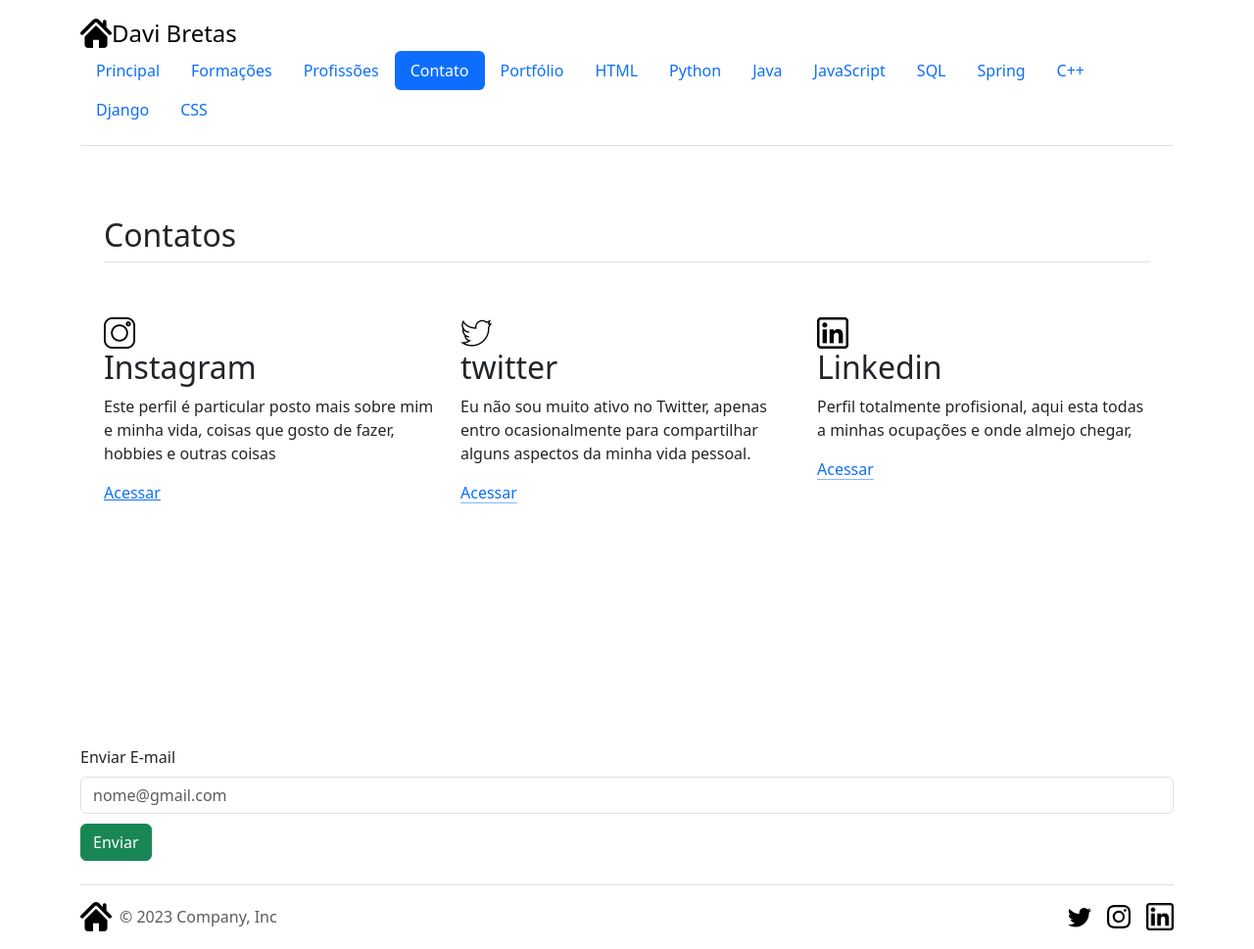
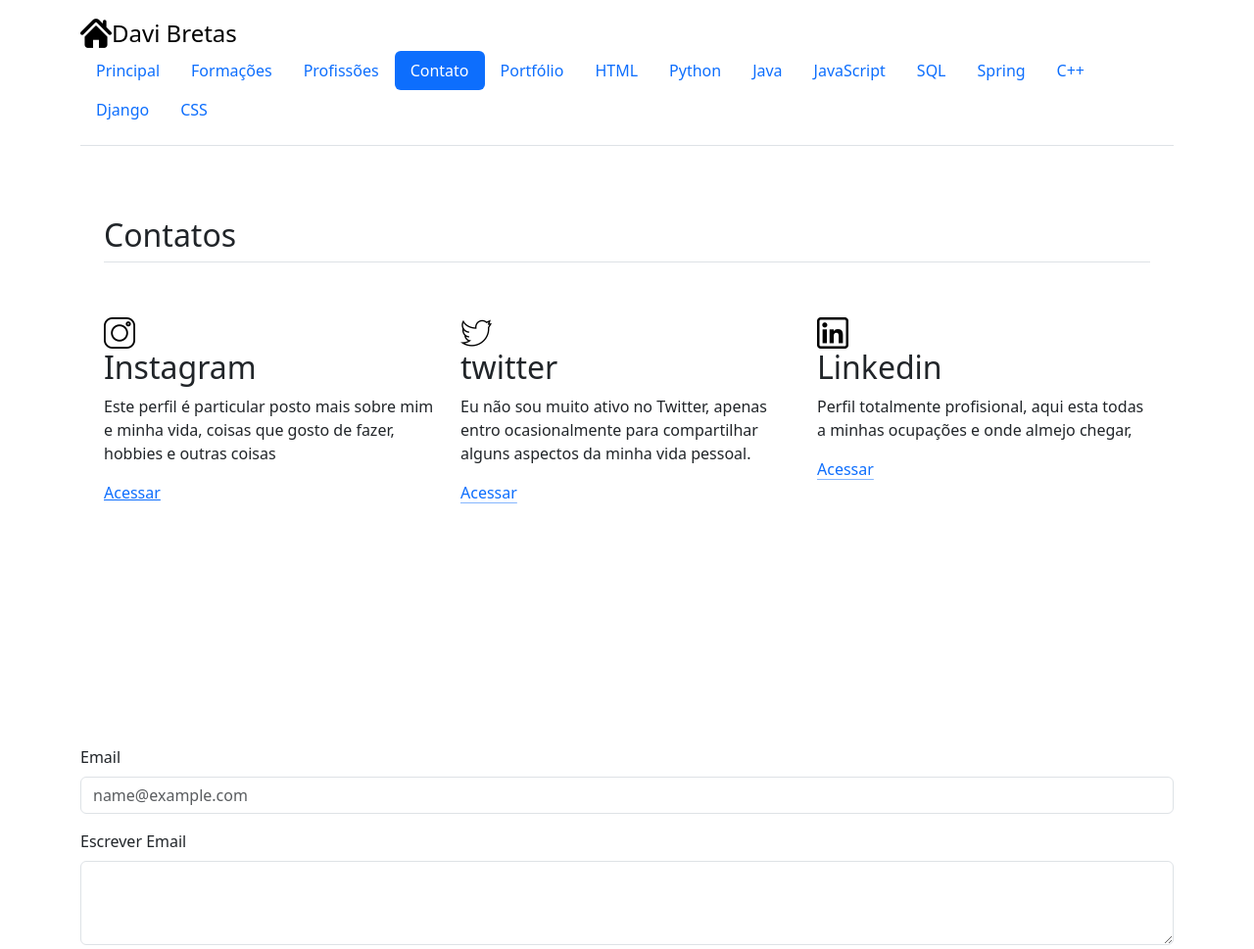
Before and after one commit to DBRETAS/portfolioo, a plain HTML site: page contato.html in a window 1280 px wide. Shown: the top 969 px of the page at 98% size. Drawn offline with nearby package versions, Linux system fonts and the light colour scheme.

Commit message:
melhoria na pag contatos

```diff
--- a/contato.html
+++ b/contato.html
@@ -138,11 +138,14 @@
   <!-- fim features -->
   <div class="container">
     <div class="mb-3">
-      <label for="exampleFormControlInput1" class="form-label">Enviar E-mail</label>
-      <input type="email" class="form-control" id="exampleFormControlInput1" placeholder="nome@gmail.com">
-      <button style="margin-top: 10px;" type="button" class="btn btn-success">Enviar</button>
+      <label for="exampleFormControlInput1" class="form-label">Email</label>
+      <input type="email" class="form-control" id="exampleFormControlInput1" placeholder="name@example.com">
     </div>
-
+    <div class="mb-3">
+      <label for="exampleFormControlTextarea1" class="form-label">Escrever Email</label>
+      <textarea class="form-control" id="exampleFormControlTextarea1" rows="3"></textarea>
+    </div>
+    <button type="button" class="btn btn-success">Enviar</button>
   </div>
 
   <!-- inicio do footers -->
```
